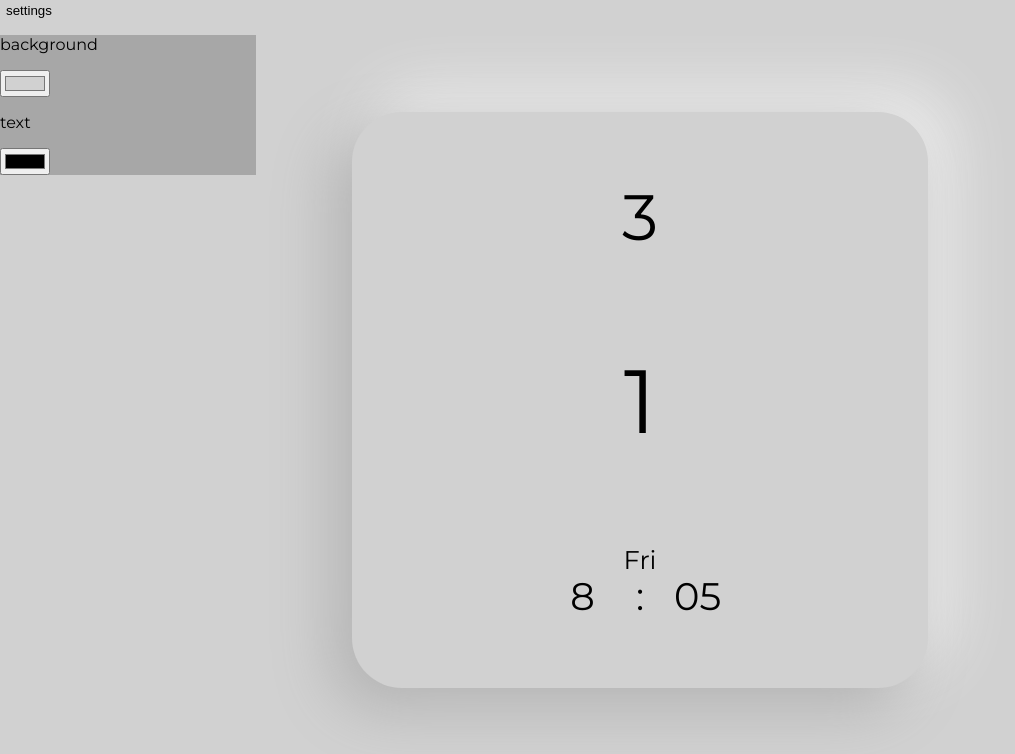
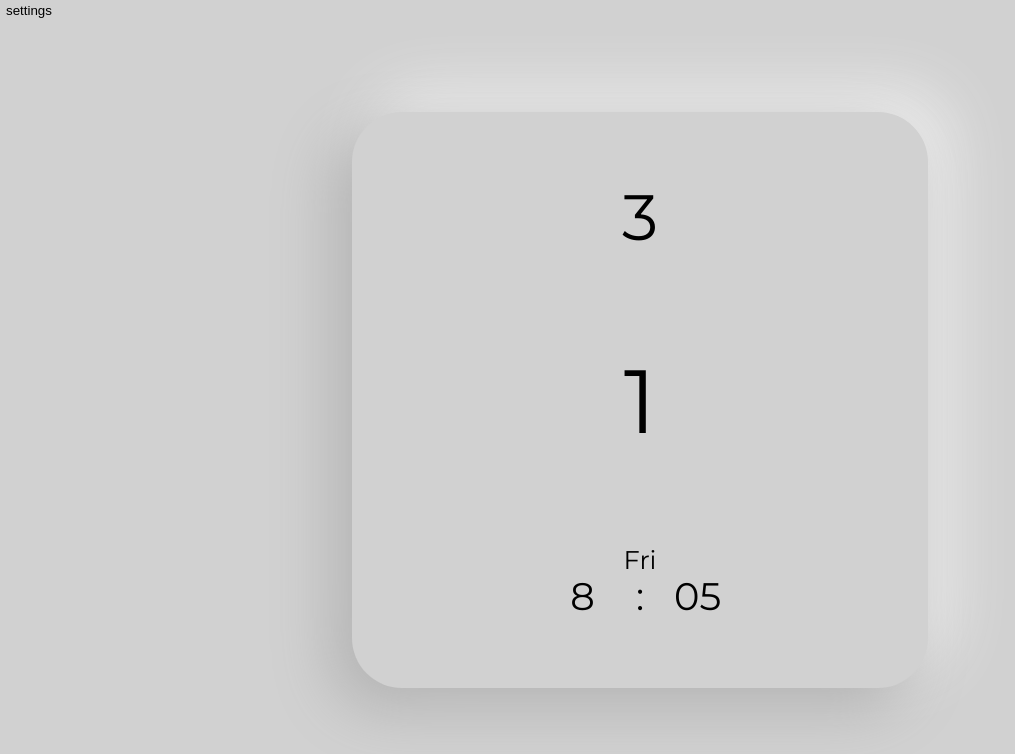
Before and after one commit to haruto17/neumo-calendar, a SvelteKit app: page / in a window 1280 px wide. Shown: the top 754 px of the page, without its empty margins (0-1015 px from the left). Built offline with nearby package versions, Linux system fonts and the light colour scheme.

Commit message:
ページ読み込み時に設定メニューが閉じているように変更

```diff
--- a/src/routes/+page.svelte
+++ b/src/routes/+page.svelte
@@ -1,7 +1,7 @@
 <script>
 	setInterval(getDate, 1000);
 
-	let visible_menu = false;
+	let visible_menu = true;
 	let bg_color = '#d1d1d1';
 	let txt_color = '#000000';
 
```
